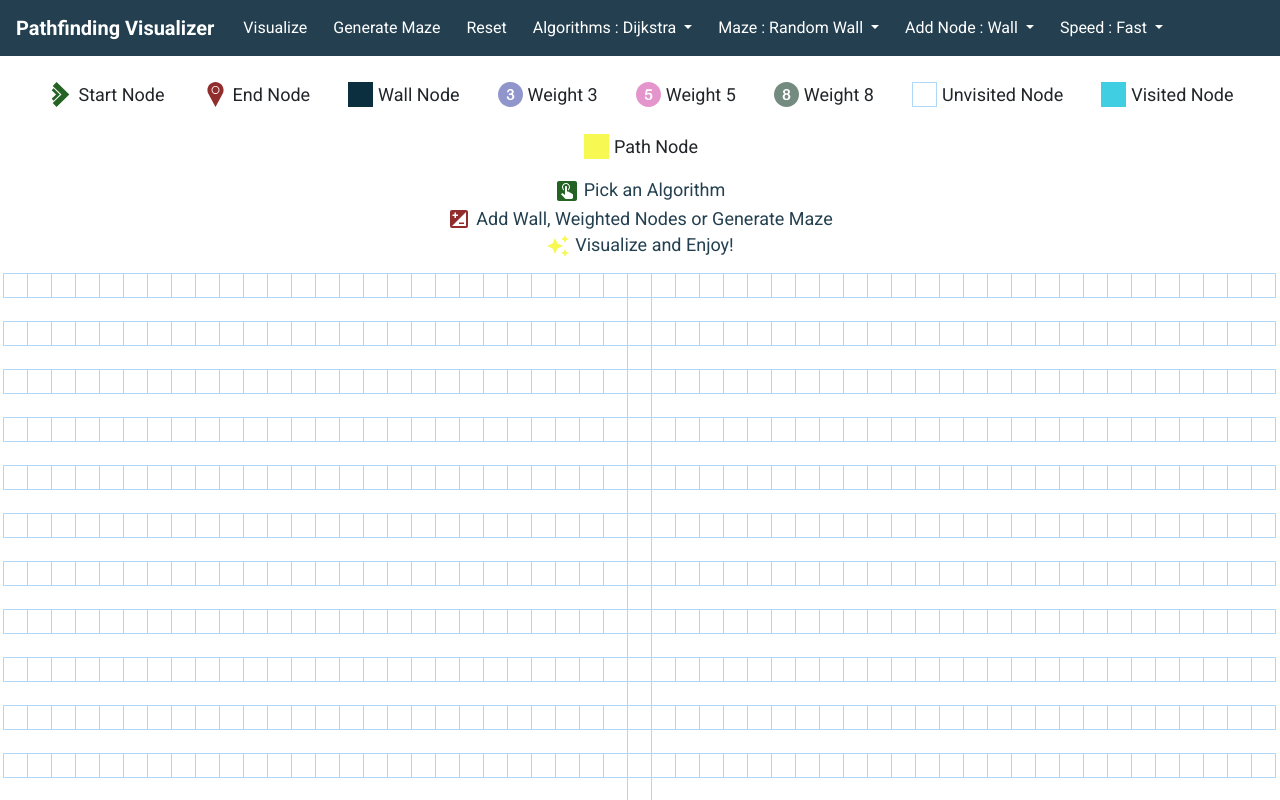
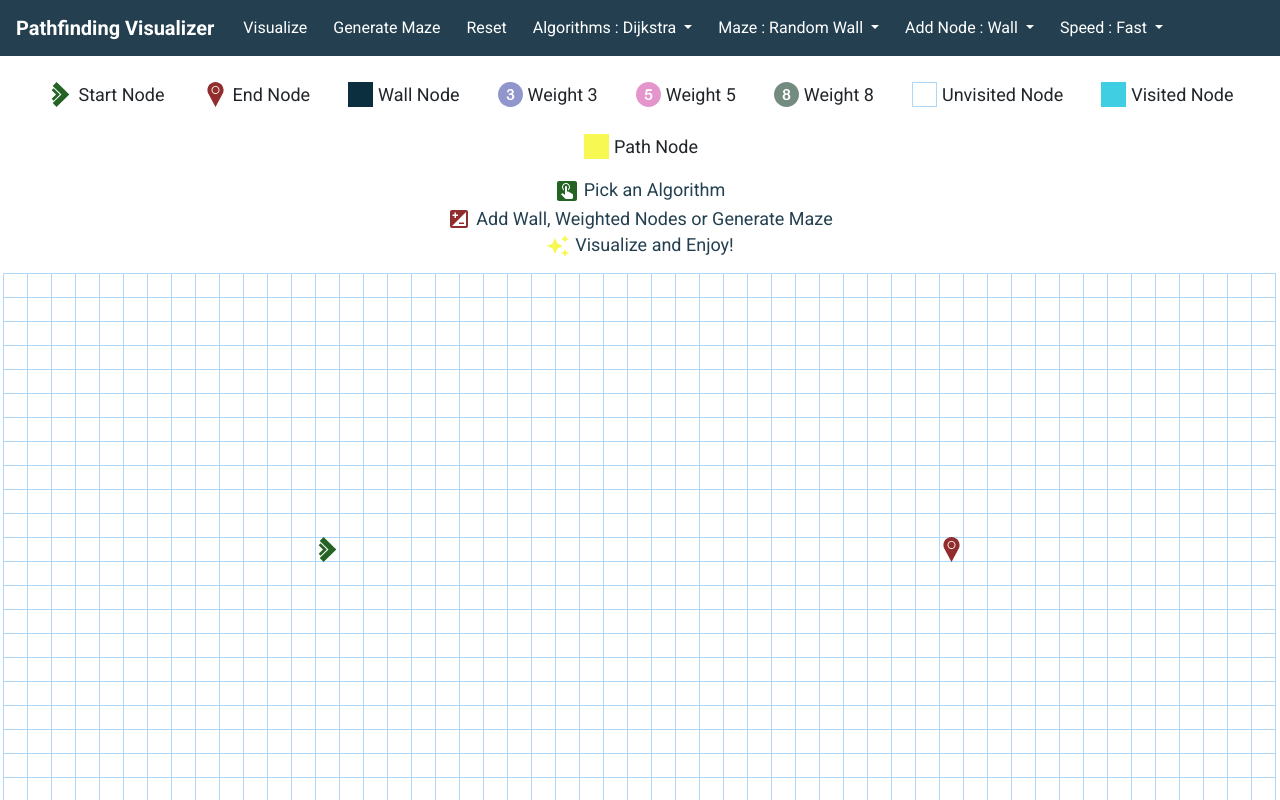
Before and after one commit to mingchengzack/Path-Finding-Visualizer, a React (Create React App) app: page / in a window 1280 px wide. Shown: the top 800 px of the page. Built offline with nearby package versions, Linux system fonts and the light colour scheme.

Commit message:
adjust row

```diff
--- a/src/components/Grid.jsx
+++ b/src/components/Grid.jsx
@@ -14,9 +14,9 @@ import {
 
 import "./Node.css";
 
-const DEFAULT_START_X = Math.floor((window.innerWidth / 25 + 2) / 4);
+const DEFAULT_START_X = Math.floor((window.innerWidth / 25 + 1) / 4);
 const DEFAULT_START_Y = Math.floor((window.innerHeight / 25 - 9) / 2);
-const DEFAULT_END_X = Math.floor(((window.innerWidth / 25 + 2) * 3) / 4);
+const DEFAULT_END_X = Math.floor(((window.innerWidth / 25 + 1) * 3) / 4);
 const DEFAULT_END_Y = Math.floor((window.innerHeight / 25 - 9) / 2);
 
 class Grid extends Component {
--- a/src/components/PathfindingVisualizer.jsx
+++ b/src/components/PathfindingVisualizer.jsx
@@ -88,7 +88,7 @@ class PathfindingVisualizer extends Component {
 
   render() {
     let row = Math.ceil(window.innerHeight / 25) - 9;
-    let col = Math.ceil(window.innerWidth / 25) + 2;
+    let col = Math.ceil(window.innerWidth / 25) + 1;
     let nodetype =
       this.state.curNodeType === "Weight 3"
         ? nodeType.WEIGHT_THREE
```
